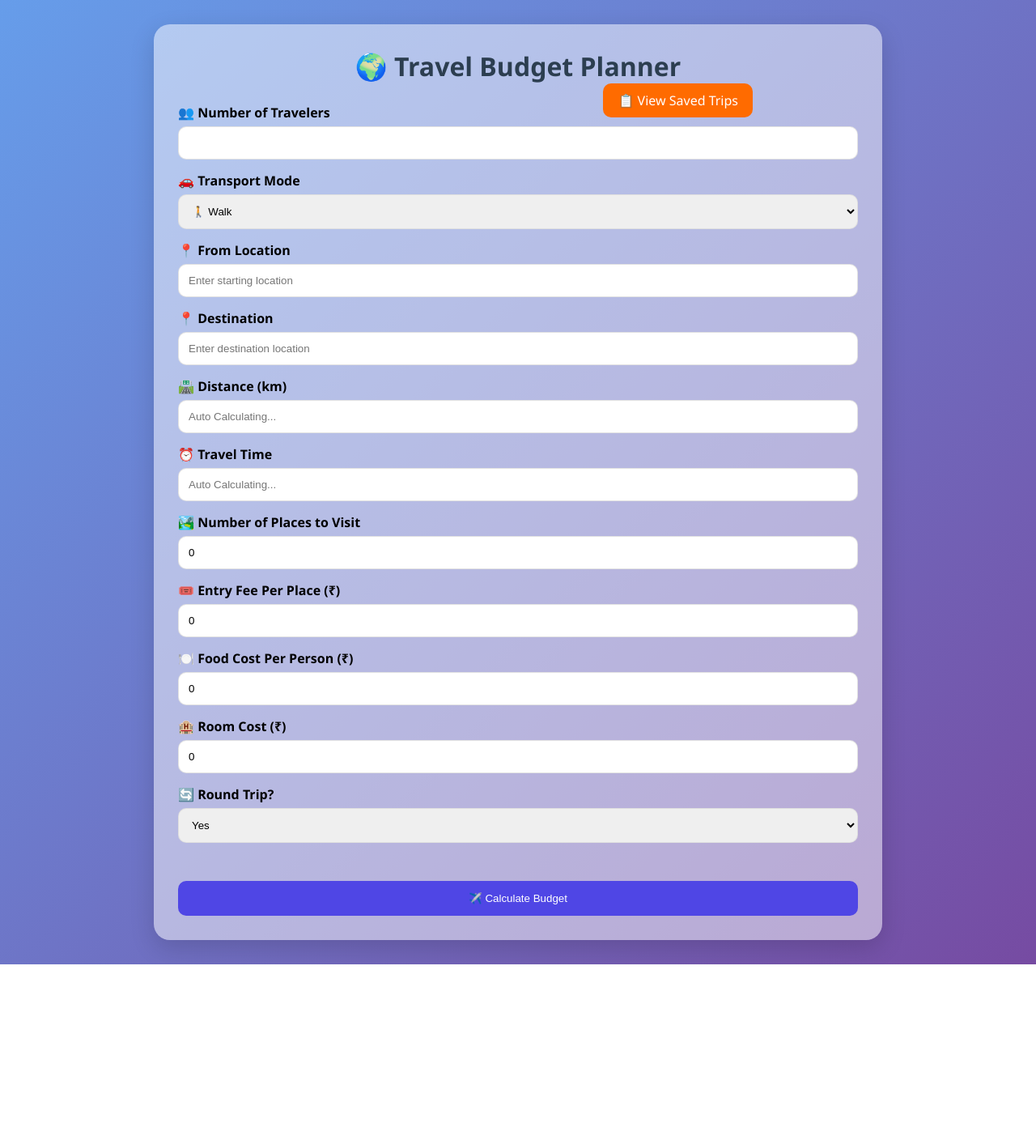
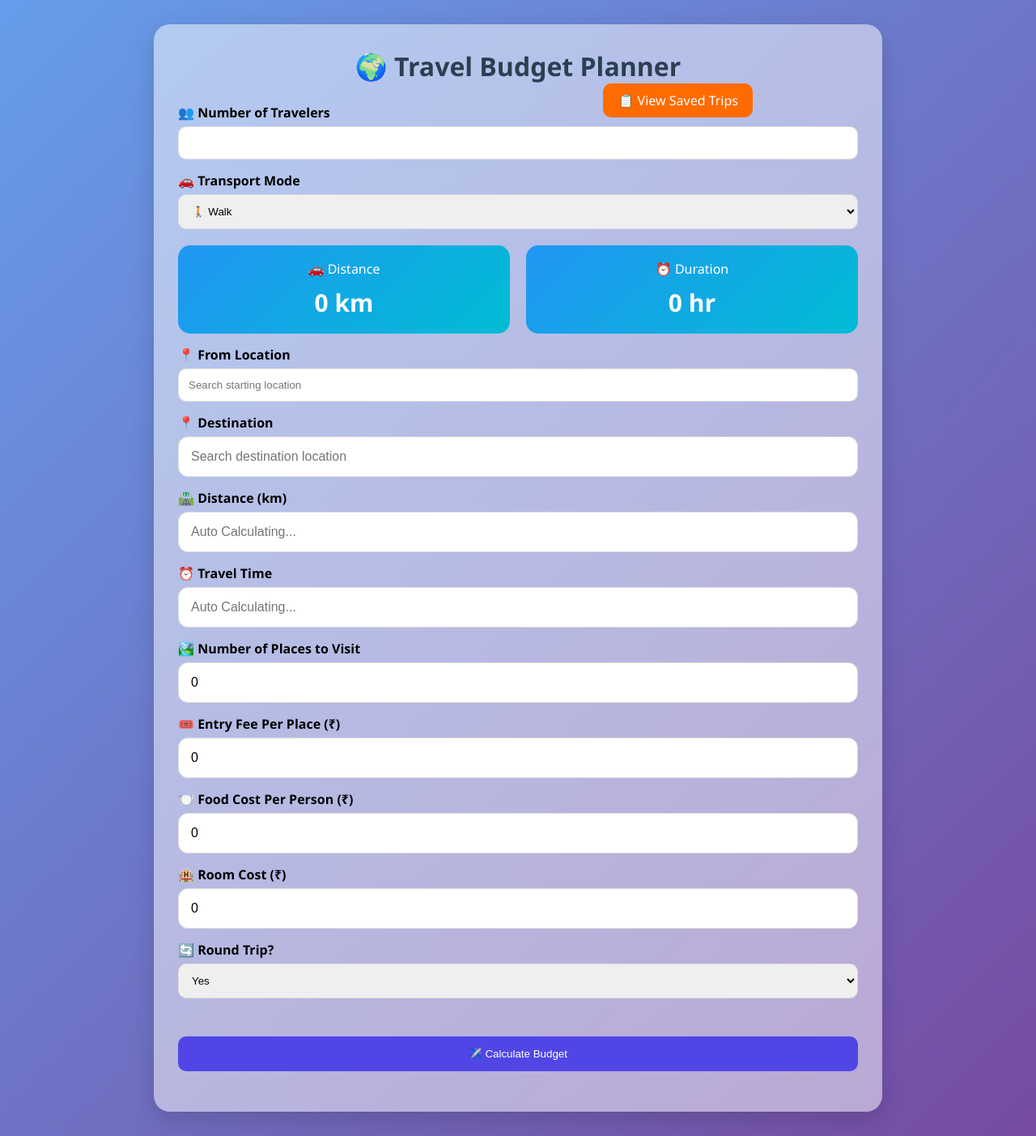
Before and after one commit to suriya3002/Travel_Budget_Planner, a Flask app: page /planner in a window 1280 px wide. Shown: the whole page at 81% size. Before the commit the page ends 1191 px from the top, so only its background shows below. Run offline with Flask 3, Linux system fonts and the light colour scheme.

Commit message:
Add travel time calculation and enhance location input UI: Implement travel time update based on transport mode selection, and improve input fields with suggestion boxes for better user experience.

```diff
--- a/static/index.css
+++ b/static/index.css
@@ -121,3 +121,84 @@ button:hover{
     background:#f5f5f5;
 
 }
+.input-group{
+
+position:relative;
+margin-bottom:20px;
+
+}
+
+.input-group input{
+
+width:100%;
+padding:15px;
+border-radius:12px;
+border:1px solid #ddd;
+font-size:16px;
+transition:.3s;
+
+}
+
+.input-group input:focus{
+
+border-color:#2196f3;
+box-shadow:0 0 8px rgba(33,150,243,.3);
+
+}
+
+.suggestion-box{
+
+position:absolute;
+top:100%;
+left:0;
+width:100%;
+background:#fff;
+border-radius:10px;
+box-shadow:0 10px 20px rgba(0,0,0,.15);
+z-index:1000;
+max-height:260px;
+overflow-y:auto;
+display:none;
+
+}
+
+.suggestion-item{
+
+padding:12px;
+cursor:pointer;
+border-bottom:1px solid #eee;
+
+}
+
+.suggestion-item:hover{
+
+background:#2196f3;
+color:#fff;
+
+}
+
+.travel-card{
+
+display:flex;
+gap:20px;
+margin-top:20px;
+
+}
+
+.travel-box{
+
+flex:1;
+padding:18px;
+border-radius:15px;
+background:linear-gradient(135deg,#2196f3,#00bcd4);
+color:#fff;
+text-align:center;
+
+}
+
+.travel-box h2{
+
+margin-top:10px;
+font-size:30px;
+
+}
--- a/static/script.js
+++ b/static/script.js
@@ -96,6 +96,43 @@ function onTransportChange(){
         updateFlightFareHint();
 
     }
+
+}
+
+const speed = {
+
+walk:5,
+bike:45,
+car:70,
+bus:50,
+train:80,
+flight:700
+
+};
+
+function updateTravelTime(){
+
+const mode=document.getElementById("transport_mode").value;
+
+const distance=parseFloat(
+document.getElementById("distance").value
+);
+
+if(isNaN(distance)) return;
+
+const hours=distance/speed[mode];
+
+const h=Math.floor(hours);
+
+const m=Math.round((hours-h)*60);
+
+document.getElementById("travel_time").value=
+
+`${h} hr ${m} min`;
+
+document.getElementById("duration_card").innerHTML=
+
+`${h} hr ${m} min`;
 
 }
 
@@ -201,28 +238,30 @@ async function calculateDistance() {
         return;
     }
 
-    document.getElementById("distance").value = data.distance;
+   document.getElementById("distance").value=data.distance;
+
+document.getElementById("distance_card").innerHTML=
+
+data.distance+" km";
+
+updateTravelTime();
     document.getElementById("travel_time").value = data.duration + " Hours";
+    document.getElementById("distance_card").textContent = data.distance + " km";
+    document.getElementById("duration_card").textContent = data.duration + " hr";
 }
 
 document.getElementById("from_location").addEventListener("change", calculateDistance);
 document.getElementById("destination").addEventListener("change", calculateDistance);
 
-async function autocomplete(inputId, suggestionId){
+async function searchLocation(inputId, boxId){
 
-    const text=document.getElementById(inputId).value;
+const query=document.getElementById(inputId).value;
 
-    if(text.length<2){
-
-        document.getElementById(suggestionId).innerHTML="";
-
-        return;
-
-    }
+if(query.length<2) return;
 
 const response=await fetch(
 
-        `https://nominatim.openstreetmap.org/search?format=json&q=${encodeURIComponent(text)}`
+`https://nominatim.openstreetmap.org/search?format=json&q=${query}`
 
 );
 
@@ -236,7 +275,7 @@ async function autocomplete(inputId, suggestionId){
 
 <div class="suggestion-item"
 
-        onclick="selectPlace('${inputId}','${suggestionId}','${place.display_name.replace(/'/g,"\\'")}')">
+onclick="selectLocation('${inputId}','${boxId}','${place.display_name.replace(/'/g,"\\'")}')">
 
 ${place.display_name}
 
@@ -246,32 +285,37 @@ async function autocomplete(inputId, suggestionId){
 
 });
 
-    document.getElementById(suggestionId).innerHTML=html;
+const box=document.getElementById(boxId);
+
+box.innerHTML=html;
+
+box.style.display="block";
 
 }
 
-function selectPlace(inputId,suggestionId,value){
+function selectLocation(inputId,boxId,value){
 
 document.getElementById(inputId).value=value;
 
-    document.getElementById(suggestionId).innerHTML="";
+document.getElementById(boxId).style.display="none";
 
 calculateDistance();
 
 }
 
-document.getElementById("from_location").addEventListener("keyup",function(){
+document.getElementById("from_location")
+.addEventListener("input",()=>{
 
-    autocomplete("from_location","from_suggestions");
+searchLocation("from_location","from_suggestions");
 
 });
 
-document.getElementById("destination").addEventListener("keyup",function(){
+document.getElementById("destination")
+.addEventListener("input",()=>{
 
-    autocomplete("destination","destination_suggestions");
+searchLocation("destination","destination_suggestions");
 
 });
-
 // --------------------
 // Page Load
 // --------------------
--- a/templates/index.html
+++ b/templates/index.html
@@ -84,22 +84,52 @@
     <p class="fare-hint" id="flight_hint">Rate used: ₹4.75/km per person (avg of ₹3.5–6.0)</p>
   </div>
 
+<div class="travel-card">
+
+<div class="travel-box">
+
+🚗 Distance
+
+<h2 id="distance_card">
+
+0 km
+
+</h2>
+
+</div>
+
+<div class="travel-box">
+
+⏰ Duration
+
+<h2 id="duration_card">
+
+0 hr
+
+</h2>
+
+</div>
+
+</div>
+
 <!-- From Location -->
 <label>📍 From Location</label>
 <input
     type="text"
     id="from_location"
     name="from_location"
-    placeholder="Enter starting location"
+    placeholder="Search starting location"
     autocomplete="off"
     required>
 <div id="from_suggestions"class="suggestions"></div>
+<div class="input-group">
+
 <label>📍 Destination</label>
 <input
     type="text"
     id="destination"
     name="destination"
-    placeholder="Enter destination location"
+    placeholder="Search destination location"
     autocomplete="off"
     required>
 
```
Also changed, not shown: travel_budget.db. Lines whose indentation alone changed are shown as unchanged.
